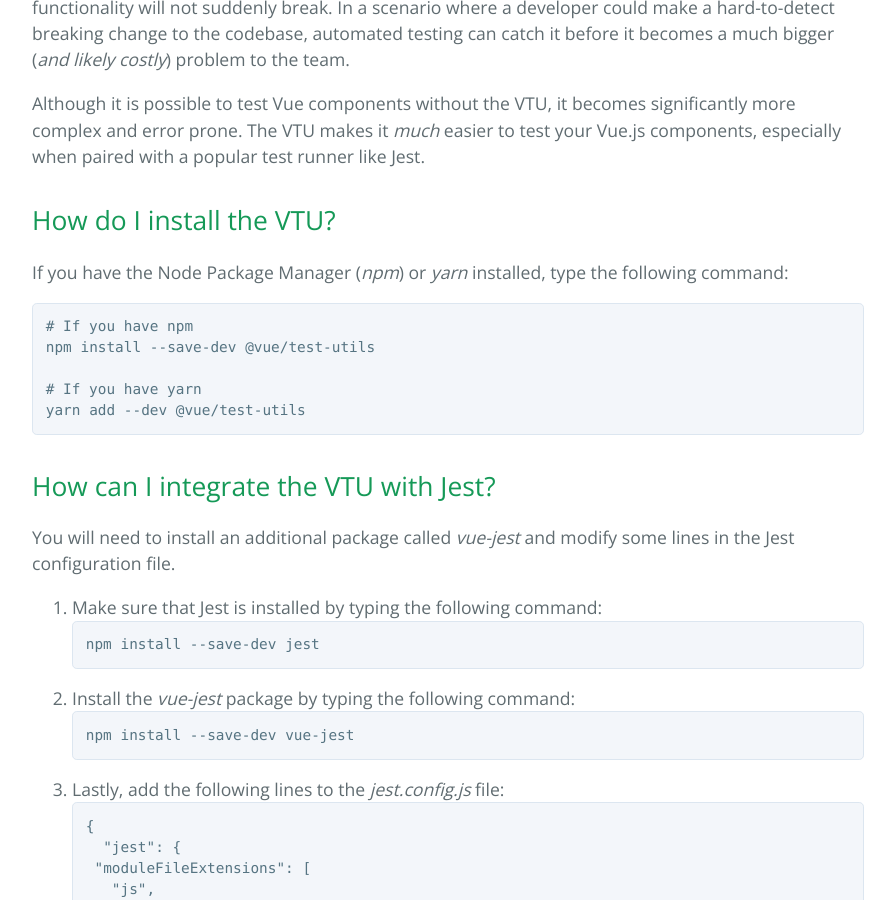
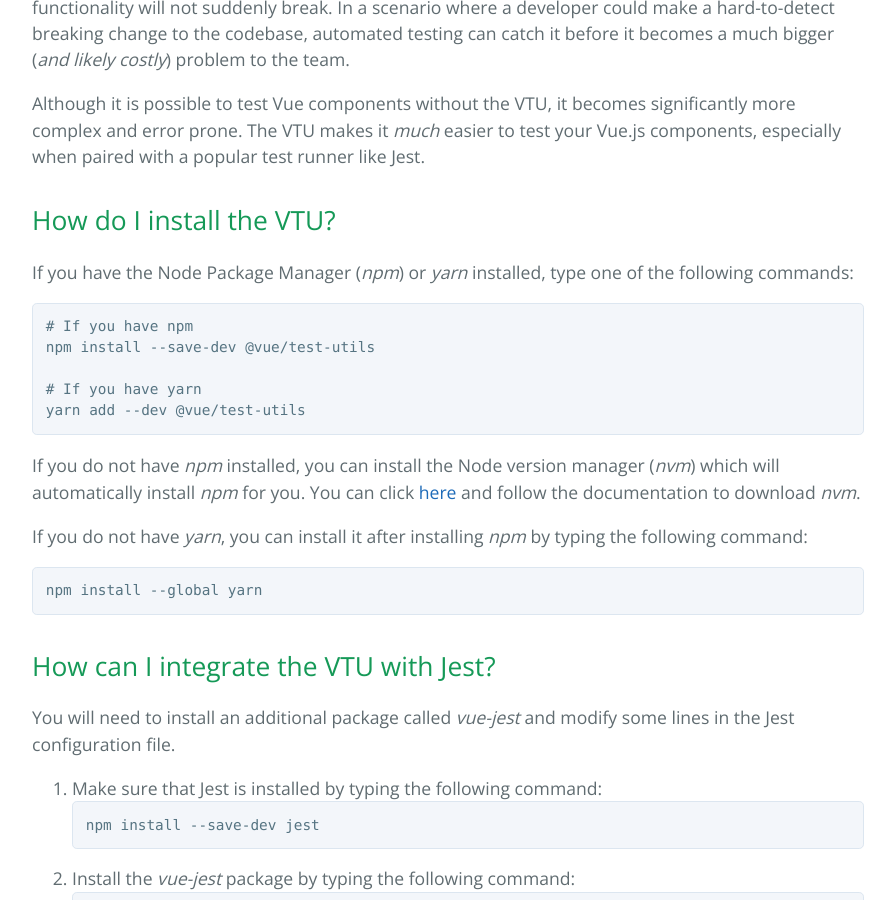
Before and after one commit to learning-software-engineering/learning-software-engineering.github.io, a Jekyll site: the page built from Topics/Development_Process/Vue_Test_Utils.md, in a window 1280 px wide and 900 px high, scrolled down 662 px. Shown: the whole window, without its empty margins (192-1087 px from the left). Built offline with Jekyll 4.4.1, drawn with Linux system fonts in a browser that asks for light colours; our own code applies the rules of GitHub Pages for plain Markdown files.

Commit message:
Add detailed installation instructions

````diff
--- a/Topics/Development_Process/Vue_Test_Utils.md
+++ b/Topics/Development_Process/Vue_Test_Utils.md
@@ -13,13 +13,21 @@
 The VTU makes it *much* easier to test your Vue.js components, especially when paired with a popular test runner like Jest.
 
 ## How do I install the VTU?
-If you have the Node Package Manager (*npm*) or *yarn* installed, type the following command:
+If you have the Node Package Manager (*npm*) or *yarn* installed, type one of the following commands:
 ```python
 # If you have npm
 npm install --save-dev @vue/test-utils
 
 # If you have yarn
 yarn add --dev @vue/test-utils
+```
+
+If you do not have *npm* installed, you can install the Node version manager (*nvm*) which will automatically install *npm* for you.
+You can click [here](https://docs.npmjs.com/downloading-and-installing-node-js-and-npm) and follow the documentation to download *nvm*.
+
+If you do not have *yarn*, you can install it after installing *npm* by typing the following command:
+```python
+npm install --global yarn
 ```
 
 ## How can I integrate the VTU with Jest?
````
